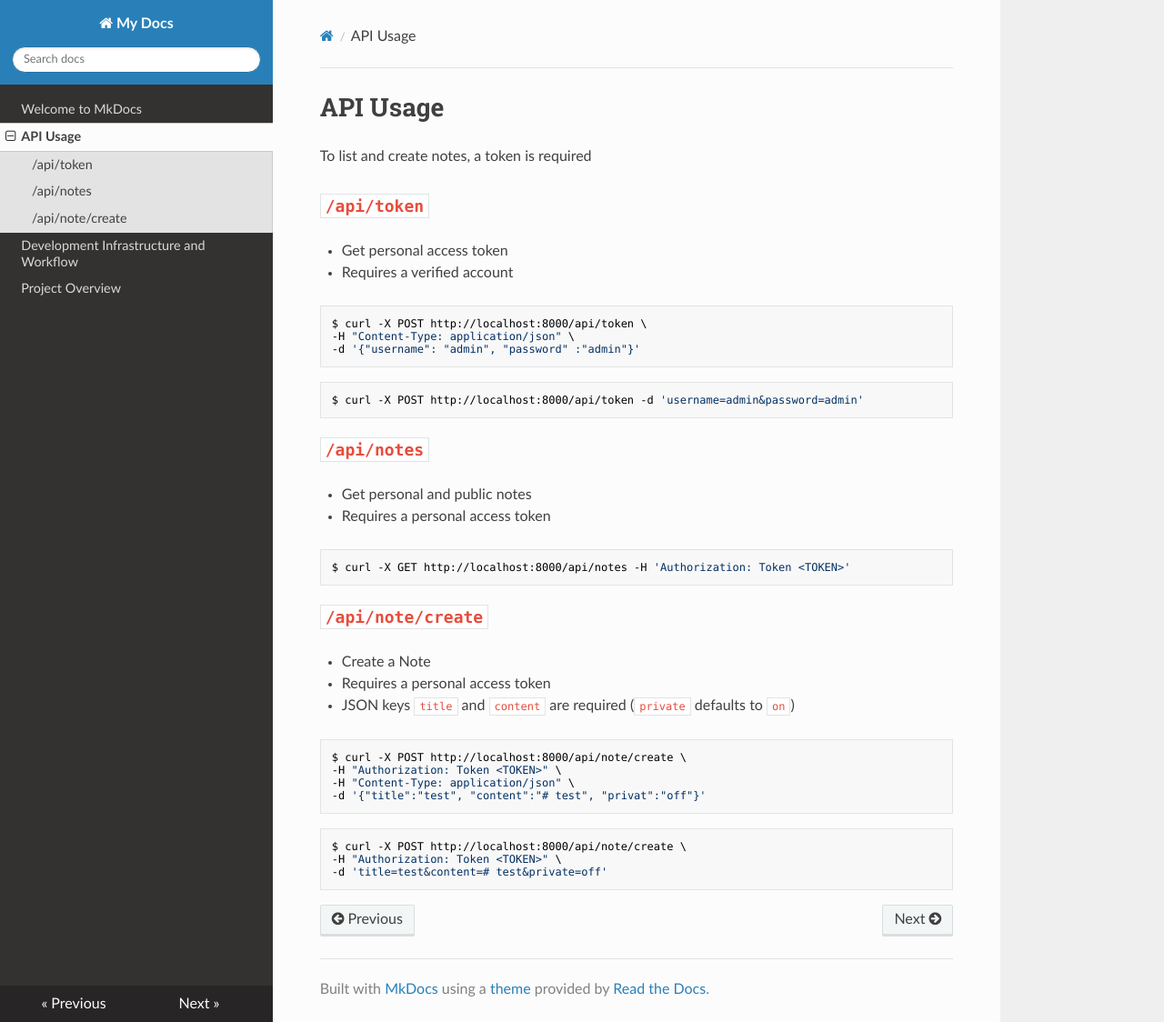
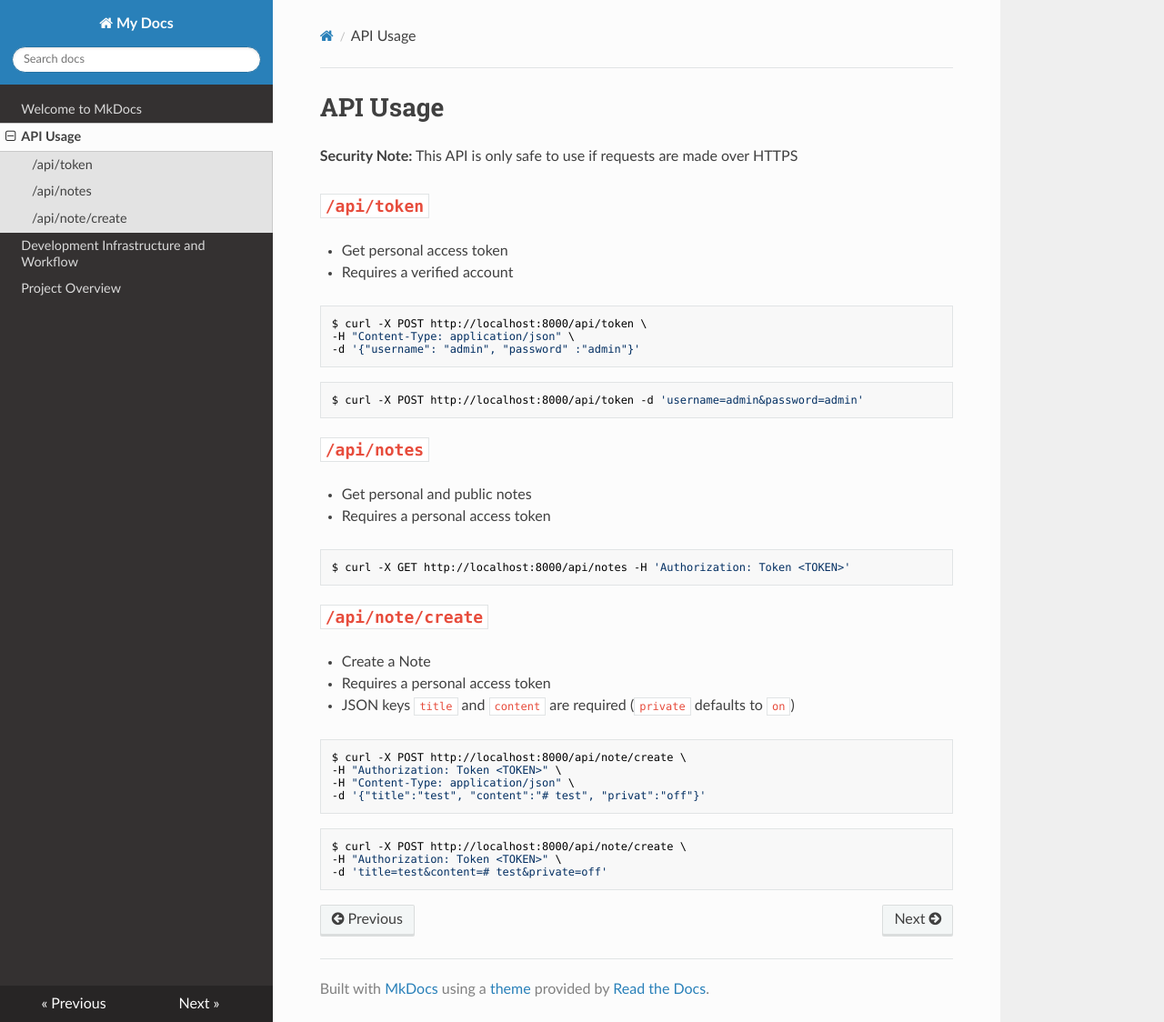
Before and after one commit to xk67/secure-notes, an MkDocs documentation site: the page built from docs/docs/api-usage.md, in a window 1280 px wide and 1124 px high. Shown: the whole window at 91% size. Built offline with MkDocs 1.6.1, drawn with Linux system fonts in a browser that asks for light colours; nearby versions of some CDN libraries.

Commit message:
feaet(doc): add security note

```diff
--- a/docs/docs/api-usage.md
+++ b/docs/docs/api-usage.md
@@ -1,6 +1,6 @@
 # API Usage
 
-To list and create notes, a token is required
+**Security Note:** This API is only safe to use if requests are made over HTTPS
 
 ## `/api/token`
 
```
